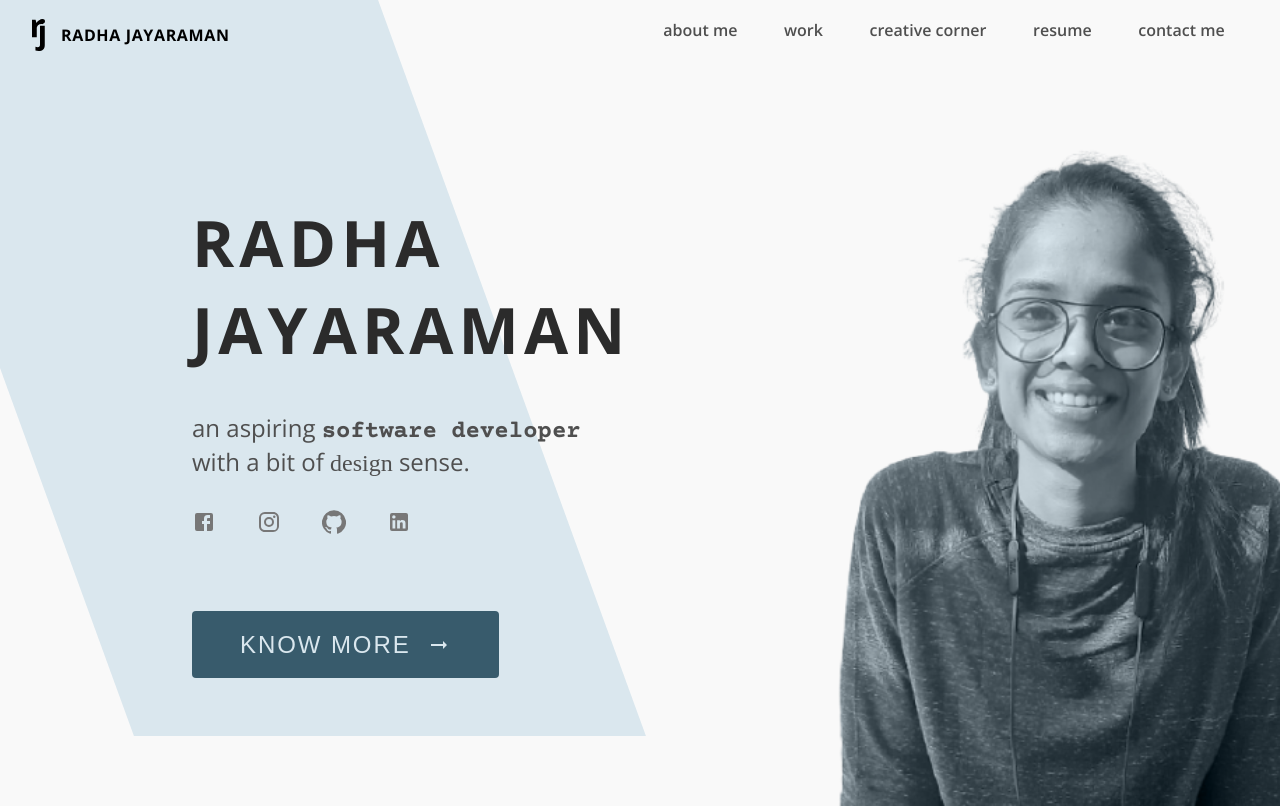
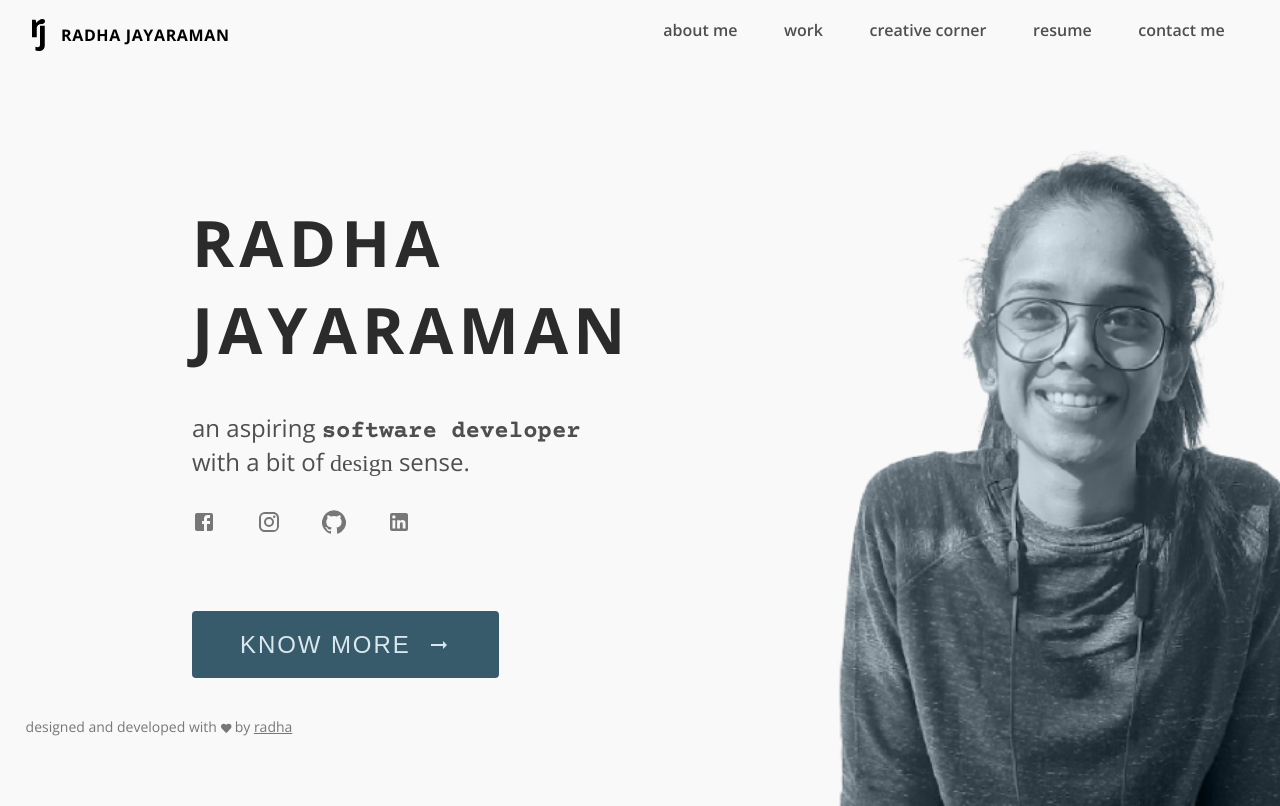
Before and after one commit to jradha11/jradha11.github.io, a React (Create React App) app: page / in a window 1280 px wide. Built offline with nearby package versions, Linux system fonts and the light colour scheme; a web font is replaced by a local one.

Commit message:
update HomePage and remove homepage bg css

```diff
--- a/src/containers/HomePage.js
+++ b/src/containers/HomePage.js
@@ -39,11 +39,13 @@ const HomePage = () => {
                     <img src={radhanobg} alt='radha-img' className='my-img'/>
                 </div>
             </div>
-            <div className='trapezoid'>
+            {/* add background css later */}
+            {/* <div className='trapezoid'>
 
+            </div> */}
+            <div className='footer-div-homepage'>
+                <Footer/>
             </div>
-
-            {/* <Footer/> */}
         </div>
     )
 }
--- a/src/static/styles/components/Footer.css
+++ b/src/static/styles/components/Footer.css
@@ -1,10 +1,11 @@
 .footer{
-    text-align: left;
+    text-align: center;
     font-size: 14px;
     color: var(--light-secondary-text);
+    display: inline;
     width: fit-content;
+    position: absolute;
     display: inline;
-    position: absolute;
     bottom: 0;
 }
 
--- a/src/static/styles/containers/HomePage.css
+++ b/src/static/styles/containers/HomePage.css
@@ -35,11 +35,12 @@
 .trapezoid{
     display: inline-block;
     position: absolute;
-    z-index: -1;
-    top: 0;
-    width: 40vw;
+    z-index: -2;
+    bottom: 0;
+    right: 0;
+    width: 50vw;
     height: 92vh;
-	transform: skew(20deg);
+    transform: skewY(20deg);
 	background: var(--light-primary-blue);
 }
 
@@ -59,3 +60,8 @@
     display: flex;
     justify-content: space-between;
 }
+
+.footer-div-homepage{
+    padding-left: 2vw;
+    padding-bottom: 0;
+}
```
